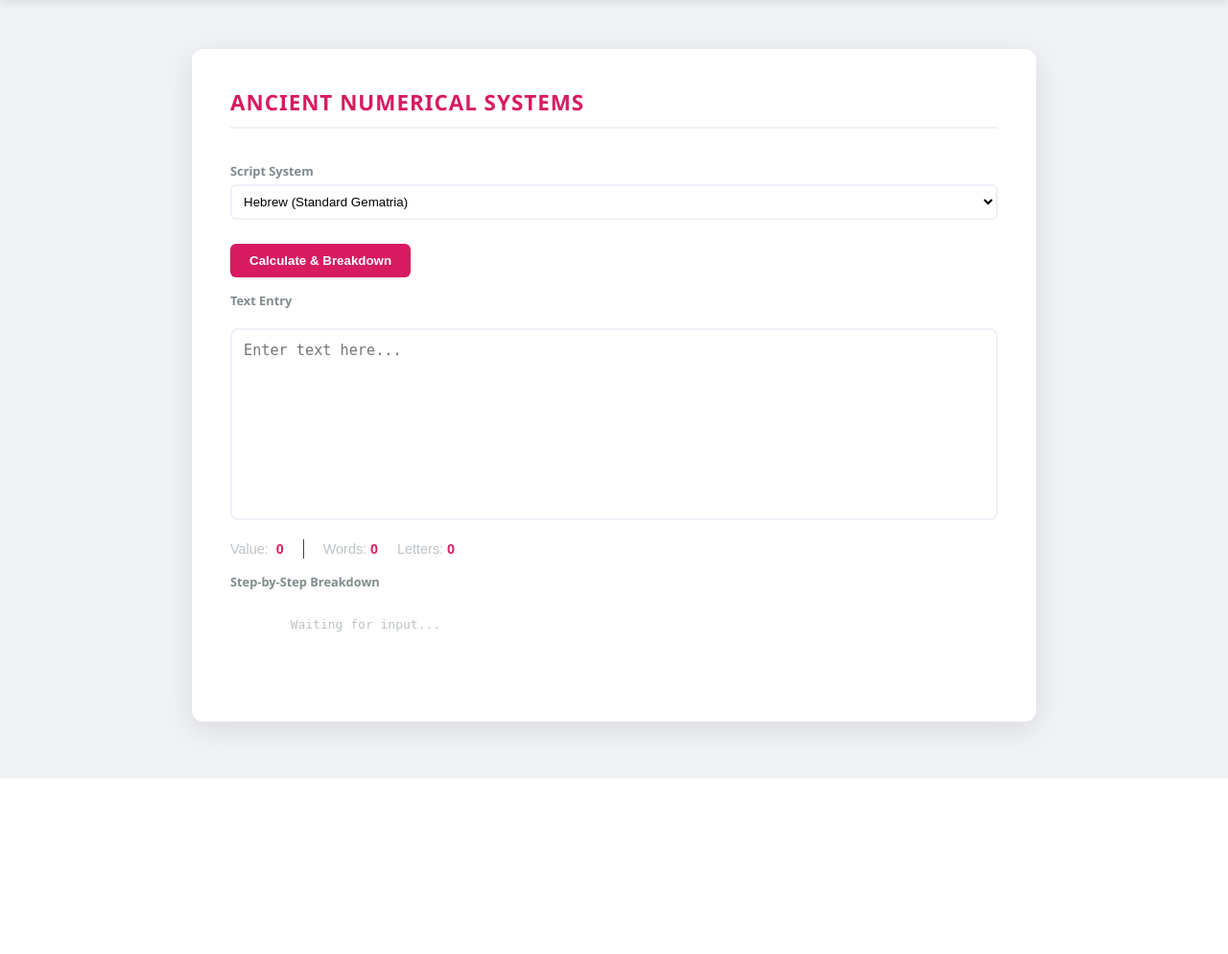
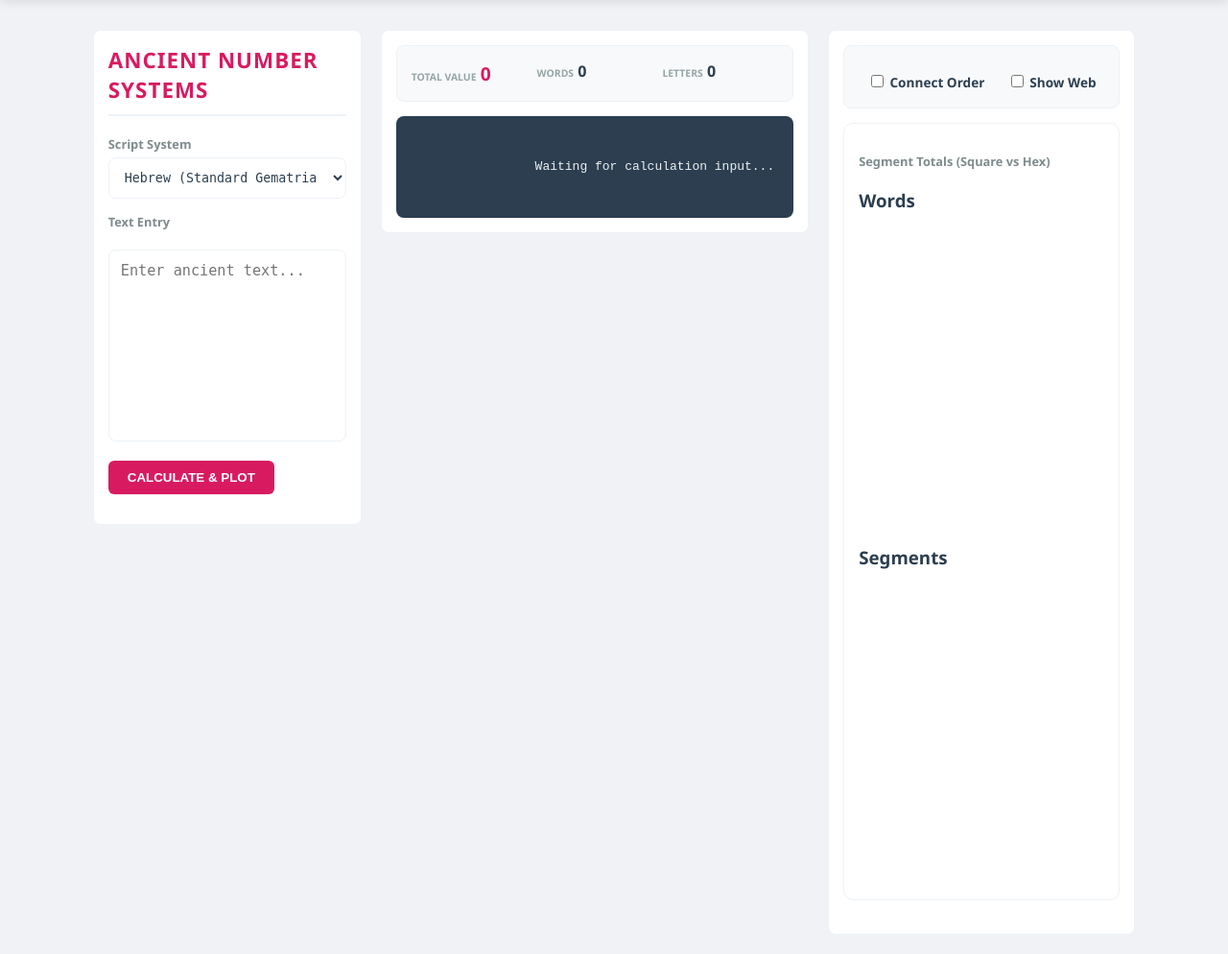
Before and after one commit to JoshuaBurt1/Encoder-Decoder, a Flask app: page /gematria in a window 1280 px wide. Shown: the part 49-1043 px from the top of the page at 96% size. Before the commit the page ends 860 px from the top, so only its background shows below. Run offline with Flask 3, Linux system fonts and the light colour scheme.

Commit message:
added plots (test)

```diff
--- a/static/css/style.css
+++ b/static/css/style.css
@@ -167,8 +167,159 @@
 
 .hidden { display: none; }
 
+#breakdownArea {
+    direction: ltr !important;
+    text-align: left !important;
+    unicode-bidi: isolate;
+}
+
 /* Responsive tweak for smaller screens */
 @media (max-width: 900px) {
     .container { grid-template-columns: 1fr; }
     body { align-items: flex-start; }
 }
+
+/* Gematria Specific Layout */
+/* 1. The Main Container should allow the whole page to grow */
+.gematria-container {
+    display: grid;
+    grid-template-columns: 280px 1fr 320px;
+    gap: 20px;
+    max-width: 100vw;
+    overflow-x: hidden; /* Prevent body-level horizontal scroll */
+}
+
+/* 2. Panels should no longer have internal scrollbars */
+.panel {
+    min-width: 0;
+    background: var(--card-bg) !important; /* Applying light theme as requested */
+    border: 1px solid var(--border);
+    border-radius: 8px;
+    padding: 15px;
+    height: fit-content;
+    overflow: visible;
+}
+
+/* 3. Specific overrides for your "wrappers" */
+.breakdown-wrapper,
+.plot-scroll-area {
+    overflow: visible !important;
+    max-height: none !important;
+    height: auto !important;
+}
+
+.panel-header {
+    border-bottom: 2px solid #d81b60;
+    margin-bottom: 20px;
+    padding-bottom: 10px;
+}
+
+/* Input Elements for Light Mode */
+.custom-select, textarea {
+    width: 100%;
+    background: #ffffff !important;
+    border: 1px solid var(--border) !important;
+    color: var(--text) !important;
+    padding: 12px;
+    border-radius: 8px;
+    font-family: 'Fira Code', monospace;
+    transition: border-color 0.2s;
+}
+
+.custom-select:focus, textarea:focus {
+    border-color: #F0F8FF !important;
+    outline: none;
+    box-shadow: 0 0 0 3px rgba(94, 114, 122, 0.1);
+}
+
+/* Data Stats Grid */
+.stats-grid {
+    display: grid;
+    grid-template-columns: repeat(3, 1fr);
+    gap: 10px;
+    background: #f8f9fa;
+    padding: 15px;
+    border-radius: 8px;
+    margin-bottom: 15px;
+    border: 1px solid var(--border);
+}
+
+.stat-label {
+    font-size: 0.65rem;
+    text-transform: uppercase;
+    color: #95a5a6;
+    font-weight: bold;
+}
+
+.stat-value {
+    font-size: 1.2rem;
+    color: #d81b60;
+}
+
+/* Breakdown Area (Terminal Look for Contrast) */
+.breakdown-wrapper {
+    width: 100%;
+    min-width: 0; /* Critical for grid stability */
+    background: #2c3e50; /* Darker navy for legibility */
+    border-radius: 8px;
+}
+
+.terminal-text {
+    padding: 20px;
+    font-family: 'Fira Code', 'Courier New', monospace;
+    font-size: 13px;
+    line-height: 1.7;
+    white-space: pre-wrap; /* Allows the frequency lines to wrap naturally */
+    word-wrap: break-word;
+    overflow-y: auto;
+    max-height: 80vh;
+    color: #ecf0f1;
+}
+
+/* Plotting Section */
+.plot-card {
+    background: #ffffff;
+    border: 1px solid var(--border);
+    margin-bottom: 20px;
+    padding: 15px;
+    border-radius: 10px;
+    transition: transform 0.2s;
+}
+
+.plot-card:hover {
+    transform: translateY(-2px);
+    box-shadow: 0 6px 15px rgba(0,0,0,0.08);
+}
+
+.canvas-container {
+    width: 100%;
+    height: 250px;
+    margin-top: 10px;
+    background: #fdfdfd; /* Very subtle contrast for the canvas */
+    border-radius: 4px;
+}
+
+/* Custom Checkbox Toggles for Light Mode */
+.plot-controls-bar {
+    display: flex;
+    justify-content: space-around;
+    padding: 12px;
+    background: #f8f9fa;
+    border-radius: 8px;
+    margin-bottom: 15px;
+    border: 1px solid var(--border);
+}
+
+.checkbox-container {
+    font-size: 0.85rem;
+    font-weight: 600;
+    color: var(--text);
+    cursor: pointer;
+}
+
+.terminal-text {
+    font-family: 'Courier New', Courier, monospace;
+    white-space: pre; /* Keeps the padding/alignment intact */
+    overflow-x: auto;  /* Allows horizontal scroll if metadata is wide */
+    font-size: 13px;
+}
--- a/static/js/gematria.js
+++ b/static/js/gematria.js
@@ -1,27 +1,150 @@
-const charts = {
-    hebrew: {
-        'א': 1, 'ב': 2, 'ג': 3, 'ד': 4, 'ה': 5, 'ו': 6, 'ז': 7, 'ח': 8, 'ט': 9,
-        'י': 10, 'כ': 20, 'ך': 20, 'ל': 30, 'מ': 40, 'ם': 40, 'נ': 50, 'ן': 50,
-        'ס': 60, 'ע': 70, 'פ': 80, 'ף': 80, 'צ': 90, 'ץ': 90, 'ק': 100, 'ר': 200,
-        'ש': 300, 'ת': 400
+// --- MODULAR PLOTTING ENGINE ---
+const CoordCache = new Map();
+const CoordinateMappers = {
+    shell: (n) => {
+        // Handle 0 or 1 cases
+        if (n <= 1) return { x: 0, y: 0 };
+
+        // k is the side length of the inner completed square
+        let k = Math.floor(Math.sqrt(n - 1));
+        let offset = n - (k * k);
+
+        // If offset is within the first 'arm' of the shell
+        if (offset <= k + 1) {
+            return { x: k, y: offset - 1 };
+        } else {
+            // Otherwise, it turns the corner
+            return { x: k - (offset - (k + 1)), y: k };
+        }
     },
-    greek: {
-        'α': 1, 'β': 2, 'γ': 3, 'δ': 4, 'ε': 5, 'ζ': 7, 'η': 8, 'θ': 9, 'ι': 10,
-        'κ': 20, 'λ': 30, 'μ': 40, 'ν': 50, 'ξ': 60, 'ο': 70, 'π': 80, 'ρ': 100,
-        'σ': 200, 'ς': 200, 'τ': 300, 'υ': 400, 'φ': 500, 'χ': 600, 'ψ': 700, 'ω': 800
-    },
-    arabic: {
-        'ا': 1, 'ب': 2, 'ج': 3, 'د': 4, 'ه': 5, 'و': 6, 'ز': 7, 'ح': 8, 'ط': 9,
-        'ي': 10, 'ك': 20, 'ل': 30, 'م': 40, 'ن': 50, 'س': 60, 'ع': 70, 'ف': 80, 'ص': 90,
-        'ق': 100, 'ر': 200, 'ش': 300, 'ت': 400, 'ث': 500, 'خ': 600, 'ذ': 700, 'ض': 800, 'ظ': 900, 'غ': 1000
-    },
-    indian: {
-        'क': 1, 'ख': 2, 'ग': 3, 'घ': 4, 'ङ': 5, 'च': 6, 'छ': 7, 'ज': 8, 'झ': 9, 'ञ': 0,
-        'ट': 1, 'ठ': 2, 'ड': 3, 'ढ': 4, 'ण': 5, 'त': 6, 'थ': 7, 'द': 8, 'ध': 9, 'न': 0,
-        'प': 1, 'फ': 2, 'ब': 3, 'भ': 4, 'म': 5, 'य': 1, 'र': 2, 'ल': 3, 'व': 4, 'श': 5, 'ष': 6, 'स': 7, 'ह': 8
+    hexagon: (n) => {
+        const nBI = BigInt(n);
+        const key = `hex_${nBI}`;
+        if (CoordCache.has(key)) return CoordCache.get(key);
+
+        let nNum = Number(nBI);
+        if (nNum <= 1) return { x: 0, y: 0 };
+
+        let layer = Math.ceil((3 + Math.sqrt(9 - 12 * (1 - nNum))) / 6);
+        let prevTotal = 3 * (layer - 2) * (layer - 1) + 1;
+        let offset = nNum - prevTotal - 1;
+
+        let q = 0, r = -(layer - 1);
+        const dirs = [{dq:1,dr:0}, {dq:0,dr:1}, {dq:-1,dr:1}, {dq:-1,dr:0}, {dq:0,dr:-1}, {dq:1,dr:-1}];
+        let sideLen = layer - 1, side = Math.floor(offset / sideLen), steps = offset % sideLen;
+
+        for (let i = 0; i < side; i++) { q += dirs[i].dq * sideLen; r += dirs[i].dr * sideLen; }
+        q += dirs[side].dq * steps; r += dirs[side].dr * steps;
+
+        const res = { x: (Math.sqrt(3) * q + Math.sqrt(3)/2 * r), y: (1.5 * r) };
+        CoordCache.set(key, res);
+        return res;
     }
 };
 
+function renderGridToCanvas(canvasId, dataPoints, markerColor = "#00ff88", mappingType = 'shell') {
+    const canvas = document.getElementById(canvasId);
+    if (!canvas) return;
+    const ctx = canvas.getContext('2d');
+
+    const shouldConnect = document.getElementById('toggleConnect')?.checked;
+    const showAllLines = document.getElementById('toggleShowAllLines')?.checked;
+
+    // 1. Resize and Clear
+    canvas.width = canvas.parentElement.offsetWidth;
+    canvas.height = 300;
+    ctx.fillStyle = "#ffffff";
+    ctx.fillRect(0, 0, canvas.width, canvas.height);
+
+    if (dataPoints.length === 0) return;
+
+    // 2. Map Data to Coordinates
+    const mapper = CoordinateMappers[mappingType];
+    let minX = 0, maxX = 0, minY = 0, maxY = 0;
+
+    const coordsList = dataPoints.map(val => {
+        const c = mapper(val);
+        minX = Math.min(minX, c.x); maxX = Math.max(maxX, c.x);
+        minY = Math.min(minY, c.y); maxY = Math.max(maxY, c.y);
+        return c;
+    });
+
+    // 3. Calculate Scaling and Centering
+    const padding = 40;
+    const rangeX = (maxX - minX) || 1;
+    const rangeY = (maxY - minY) || 1;
+
+    const stepSize = Math.min(
+        (canvas.width - padding * 2) / rangeX,
+        (canvas.height - padding * 2) / rangeY,
+        40 // Max step size to prevent massive dots on small data
+    );
+
+    // centerX/Y now represents the middle of the data bounds
+    const centerX = canvas.width / 2 - ((minX + maxX) / 2) * stepSize;
+    const centerY = canvas.height / 2 - ((minY + maxY) / 2) * stepSize;
+
+    // 4. Draw Subtle Background Grid
+    ctx.strokeStyle = "#f0f0f0";
+    ctx.lineWidth = 1;
+    // Draw reference points for first 50 values or max data point
+    const gridLimit = Math.max(...dataPoints, 50);
+    for (let i = 1; i <= gridLimit; i++) {
+        const gc = mapper(i);
+        ctx.strokeRect(centerX + gc.x * stepSize - 1, centerY + gc.y * stepSize - 1, 2, 2);
+    }
+
+    // 5. Draw Lines (Web)
+    if (showAllLines && dataPoints.length > 1) {
+        ctx.strokeStyle = "rgba(0, 0, 0, 0.05)";
+        ctx.beginPath();
+        for (let i = 0; i < coordsList.length; i++) {
+            for (let j = i + 1; j < coordsList.length; j++) {
+                ctx.moveTo(centerX + coordsList[i].x * stepSize, centerY + coordsList[i].y * stepSize);
+                ctx.lineTo(centerX + coordsList[j].x * stepSize, centerY + coordsList[j].y * stepSize);
+            }
+        }
+        ctx.stroke();
+    }
+
+    // 6. Draw Path (Connect Order)
+    if (shouldConnect && dataPoints.length > 1) {
+        ctx.strokeStyle = markerColor;
+        ctx.lineWidth = 2;
+        ctx.beginPath();
+        coordsList.forEach((c, i) => {
+            if (i === 0) ctx.moveTo(centerX + c.x * stepSize, centerY + c.y * stepSize);
+            else ctx.lineTo(centerX + c.x * stepSize, centerY + c.y * stepSize);
+        });
+        ctx.stroke();
+    }
+
+    // 7. Draw Markers & Labels
+    dataPoints.forEach((val, i) => {
+        const c = coordsList[i];
+        const px = centerX + c.x * stepSize;
+        const py = centerY + c.y * stepSize;
+
+        ctx.fillStyle = markerColor;
+        ctx.beginPath();
+        ctx.arc(px, py, 4, 0, Math.PI * 2);
+        ctx.fill();
+
+        ctx.font = "10px monospace";
+        ctx.fillStyle = "#666";
+        ctx.fillText(val, px + 6, py - 6);
+    });
+}
+
+
+// --- CALCULATION LOGIC ---
+let valuesToPlot = [];
+const charts = {
+    hebrew: { 'א': 1, 'ב': 2, 'ג': 3, 'ד': 4, 'ה': 5, 'ו': 6, 'ז': 7, 'ח': 8, 'ט': 9, 'י': 10, 'כ': 20, 'ך': 20, 'ל': 30, 'מ': 40, 'ם': 40, 'נ': 50, 'ן': 50, 'ס': 60, 'ע': 70, 'פ': 80, 'ף': 80, 'צ': 90, 'ץ': 90, 'ק': 100, 'ר': 200, 'ש': 300, 'ת': 400 },
+    greek: { 'α': 1, 'β': 2, 'γ': 3, 'δ': 4, 'ε': 5, 'ζ': 7, 'η': 8, 'θ': 9, 'ι': 10, 'κ': 20, 'λ': 30, 'μ': 40, 'ν': 50, 'ξ': 60, 'ο': 70, 'π': 80, 'ρ': 100, 'σ': 200, 'ς': 200, 'τ': 300, 'υ': 400, 'φ': 500, 'χ': 600, 'ψ': 700, 'ω': 800 },
+    arabic: { 'ا': 1, 'ب': 2, 'ج': 3, 'د': 4, 'ه': 5, 'و': 6, 'ز': 7, 'ح': 8, 'ط': 9, 'ي': 10, 'ك': 20, 'ل': 30, 'م': 40, 'ن': 50, 'س': 60, 'ع': 70, 'ف': 80, 'ص': 90, 'ق': 100, 'ر': 200, 'ش': 300, 'ت': 400, 'ث': 500, 'خ': 600, 'ذ': 700, 'ض': 800, 'ظ': 900, 'غ': 1000 },
+    indian: { 'क': 1, 'ख': 2, 'ग': 3, 'घ': 4, 'ङ': 5, 'च': 6, 'छ': 7, 'ज': 8, 'झ': 9, 'ञ': 0, 'ट': 1, 'ठ': 2, 'ड': 3, 'ढ': 4, 'ण': 5, 'त': 6, 'थ': 7, 'द': 8, 'ध': 9, 'न': 0, 'प': 1, 'फ': 2, 'ब': 3, 'भ': 4, 'म': 5, 'य': 1, 'र': 2, 'ल': 3, 'व': 4, 'श': 5, 'ष': 6, 'स': 7, 'ह': 8 }
+};
 function performCalculation() {
     const rawText = document.getElementById('gematriaEntry').value;
     const system = document.getElementById('scriptSelect').value;
@@ -39,13 +162,17 @@
 
     const chart = charts[system];
     const punctuationMarkers = [',', ';', '.', ':'];
-    const segments = rawText.split(/([,;.:])/);
+    const segments = rawText.split(/([,;.:])/).filter(s => s && s.trim().length > 0);
 
     let globalTotal = system === 'indian' ? "" : 0;
     let stepByStepArr = [];
     let wordSummationArr = [];
     let punctuationLinesRaw = [];
     let activeLetterCount = 0;
+
+    // Formatting Helpers
+    const pad = (str, len) => str.toString().padEnd(len, ' ');
+    const alignNum = (num, len) => num.toString().padStart(len, ' ');
 
     segments.forEach(segment => {
         if (punctuationMarkers.includes(segment)) return;
@@ -73,9 +200,26 @@
             if (validCharInWord) {
                 const connector = system === 'indian' ? ' → ' : ' + ';
                 stepByStepArr.push(`${word}: ${wordSteps.join(connector)} = ${wordTotal}`);
-                wordSummationArr.push(`${word} = ${wordTotal}`);
+
+                const nNum = Number(wordTotal);
+                const sPos = CoordinateMappers.shell(nNum);
+
+                // Format Square Meta: [R: 1, C: 1]
+                const squareMeta = `[R:${alignNum(Math.floor(sPos.y) + 1, 2)}, C:${alignNum(Math.floor(sPos.x) + 1, 2)}]`;
+
+                let hexLayer = 1, hexSum = 0, hexOffset = nNum;
+                if (nNum > 1) {
+                    hexLayer = Math.ceil((3 + Math.sqrt(9 - 12 * (1 - nNum))) / 6);
+                    let s = BigInt(hexLayer - 1);
+                    hexSum = Number(3n * s * s - 3n * s + 1n);
+                    hexOffset = nNum - hexSum;
+                }
+                const hexMeta = `{L:${alignNum(hexLayer, 2)}, S:${alignNum(hexSum, 4)}+${alignNum(hexOffset, 3)}}`;
+
+                // Aligned Word Summation: Value aligns by place value, then Word, then Metadata
+                wordSummationArr.push(`${alignNum(wordTotal, 6)} = ${pad(word, 15)} ${pad(squareMeta, 16)} ${hexMeta}`);
+
                 segmentWordTotals.push(wordTotal);
-
                 if (system === 'indian') {
                     segmentSum += wordTotal.toString();
                     globalTotal += wordTotal.toString();
@@ -92,35 +236,105 @@
         }
     });
 
-    // 1. Format Standard Punctuation Summation
-    const formattedPunctuation = punctuationLinesRaw.map(item => {
-        return `${item.eq.trim().padEnd(40)} = ${item.sum.toString().padStart(8)}`;
-    });
+    // Wrapped Frequency Formatting Helper
+    const formatFreqWrapped = (dataArr) => {
+        let lines = [];
+        let currentLine = "";
+        dataArr.forEach((item, idx) => {
+            const entry = `\u200E${item.char}*${item.freq}=${item.product}`;
+            if ((currentLine + entry).length > 65) {
+                lines.push(currentLine.trim());
+                currentLine = entry + "; ";
+            } else {
+                currentLine += entry + "; ";
+            }
+        });
+        if (currentLine) lines.push(currentLine.trim().replace(/;$/, ''));
+        return lines.join('\n');
+    };
 
-    // 2. Format Cumulative Punctuation Summation (Linear Alignment)
+    const charFrequencyMap = {};
+    const occurrenceOrder = [];
+    for (let char of rawText.normalize("NFD").replace(/[\u0300-\u036f]/g, "").toLowerCase()) {
+        if (chart[char] !== undefined) {
+            if (!charFrequencyMap[char]) {
+                charFrequencyMap[char] = 0;
+                occurrenceOrder.push(char);
+            }
+            charFrequencyMap[char]++;
+        }
+    }
+
+    const charData = occurrenceOrder.map(c => ({
+        char: c,
+        freq: charFrequencyMap[c],
+        product: system === 'indian' ? chart[c].toString().repeat(charFrequencyMap[c]) : chart[c] * charFrequencyMap[c]
+    }));
+
+    // Output Assembly
+    let output = `CHARACTER BREAKDOWN:\n${stepByStepArr.join('\n')}\n\n`;
+    output += `FREQUENCY (ORDER OF OCCURRENCE):\n${formatFreqWrapped(charData)}\n\n`;
+    output += `FREQUENCY (HIGHEST FREQUENCY):\n${formatFreqWrapped([...charData].sort((a,b) => b.freq - a.freq))}\n\n`;
+    output += `FREQUENCY (ALPHABETIC):\n${formatFreqWrapped([...charData].sort((a,b) => a.char.localeCompare(b.char)))}\n\n`;
+    output += `WORD SUMMATION:\n${wordSummationArr.join('\n')}\n\n`;
+
+    const formattedPunctuation = punctuationLinesRaw.map(item => `${item.eq.trim().padEnd(45)} = ${alignNum(item.sum, 8)}`);
+    output += `PUNCTUATION SUMMATION:\n${formattedPunctuation.join('\n')}\n\n`;
+
     let runningCumulative = 0;
     const formattedCumulative = punctuationLinesRaw.map(item => {
-        let cumPart = "";
-        if (system !== 'indian') {
-            runningCumulative += item.sum;
-            cumPart = ` | ${runningCumulative.toString().padStart(8)}`;
-        }
-        return `${item.eq.trim().padEnd(40)} = ${item.sum.toString().padStart(8)}${cumPart}`;
+        runningCumulative += Number(item.sum);
+        return `${item.eq.trim().padEnd(45)} = ${alignNum(item.sum, 8)} | ${alignNum(runningCumulative, 8)}`;
     });
-
-    letterCountEl.innerText = activeLetterCount;
-    wordCountEl.innerText = rawText.trim().split(/\s+/).length;
-
-    let output = `CHARACTER BREAKDOWN:\n${stepByStepArr.join('\n')}\n\n`;
-    output += `WORD SUMMATION:\n${wordSummationArr.join('\n')}\n\n`;
-    output += `PUNCTUATION SUMMATION:\n${formattedPunctuation.join('\n')}\n\n`;
     output += `CUMULATIVE PUNCTUATION SUMMATION:\n${formattedCumulative.join('\n')}`;
 
+    // Update UI
     breakdownEl.innerText = output;
     resultEl.innerText = globalTotal || "0";
     statusEl.innerText = "Calculation complete.";
     statusEl.style.color = "#FFD700";
+    letterCountEl.innerText = activeLetterCount;
+    wordCountEl.innerText = rawText.trim().split(/\s+/).length;
+
+    // Trigger Plots
+    const getVals = (arr) => arr.map(i => parseInt(i.split('=')[0])).filter(v => !isNaN(v));
+    // --- TRIGGER THE MODULAR PLOTS ---
+
+    // 1. Word Totals (Existing logic)
+    const wordValues = wordSummationArr.map(s => parseInt(s.split('=')[0].trim()));
+
+    // 2. Character Frequency Grids: Plot individual characters as they occur
+    // We iterate through the raw text to get the value of every valid character in order
+    const individualCharValues = [];
+    for (let char of rawText.normalize("NFD").replace(/[\u0300-\u036f]/g, "").toLowerCase()) {
+        if (chart[char] !== undefined) {
+            individualCharValues.push(chart[char]);
+        }
+    }
+
+    // 3. Punctuation/Segment Totals (Existing logic)
+    const punctValues = punctuationLinesRaw.map(i => parseInt(i.sum));
+
+    // Character Occurrences (Blue) - Now plotting individualCharValues
+    renderGridToCanvas('freqPlotCanvas', individualCharValues, "#3498db", 'shell');
+    renderGridToCanvas('freqHexCanvas', individualCharValues, "#3498db", 'hexagon');
+    // Word Totals (Green)
+    renderGridToCanvas('wordPlotCanvas', wordValues, "#00ff88", 'shell');
+    renderGridToCanvas('wordHexCanvas', wordValues, "#00ff88", 'hexagon');
+
+    // Punctuation Segments (Red)
+    renderGridToCanvas('punctPlotCanvas', punctValues, "#e74c3c", 'shell');
+    renderGridToCanvas('punctHexCanvas', punctValues, "#e74c3c", 'hexagon');
 }
+
+
 document.addEventListener('DOMContentLoaded', () => {
     document.getElementById('calculateBtn').addEventListener('click', performCalculation);
+
+    // This ensures that clicking the checkboxes immediately updates the lines
+    const toggleConnect = document.getElementById('toggleConnect');
+    const toggleShowAll = document.getElementById('toggleShowAllLines');
+
+    if (toggleConnect) toggleConnect.addEventListener('change', performCalculation);
+    if (toggleShowAll) toggleShowAll.addEventListener('change', performCalculation);
 });
--- a/templates/gematriaPage.html
+++ b/templates/gematriaPage.html
@@ -1,15 +1,16 @@
 {% extends "index.html" %}
 
 {% block content %}
-<div class="section">
-    <div class="header" style="color: #d81b60;">
-        <h2>Ancient Numerical Systems</h2>
-    </div>
+<div class="gematria-container">
 
-    <div class="controls">
-        <div style="flex: 1; min-width: 200px;">
+    <div class="panel input-panel">
+        <div class="header" style="color: #d81b60;">
+            <h2>Ancient Number Systems</h2>
+        </div>
+
+        <div class="control-group">
             <label>Script System</label>
-            <select id="scriptSelect" style="width: 100%;">
+            <select id="scriptSelect" class="custom-select">
                 <option value="hebrew">Hebrew (Standard Gematria)</option>
                 <option value="greek">Ancient Greek (Isopsephy)</option>
                 <option value="arabic">Arabic (Abjad System)</option>
@@ -17,31 +18,66 @@
             </select>
         </div>
 
-        <div style="width: 100%; margin-top: 10px;">
-            <button class="btn-encode" id="calculateBtn" style="background: #d81b60;">Calculate & Breakdown</button>
+        <div class="control-group">
+            <label>Text Entry</label>
+            <textarea id="gematriaEntry" placeholder="Enter ancient text..."></textarea>
+        </div>
+
+        <button id="calculateBtn" class="btn-primary" style="background: #d81b60;">CALCULATE & PLOT</button>
+        <p id="gematriaStatus" class="status-text"></p>
+    </div>
+
+    <div class="panel data-panel">
+        <div id="statsBar" class="stats-grid">
+            <div class="stat-item">
+                <span class="stat-label">Total Value</span>
+                <b id="gematriaResult" class="stat-value">0</b>
+            </div>
+            <div class="stat-item">
+                <span class="stat-label">Words</span>
+                <b id="wordCount">0</b>
+            </div>
+            <div class="stat-item">
+                <span class="stat-label">Letters</span>
+                <b id="letterCount">0</b>
+            </div>
+        </div>
+
+        <div class="breakdown-wrapper">
+            <div id="breakdownArea" class="terminal-text">
+                Waiting for calculation input...
+            </div>
         </div>
     </div>
 
-    <label>Text Entry</label>
-    <textarea id="gematriaEntry" placeholder="Enter text here..."></textarea>
+    <!---->
+    <div class="panel plot-panel">
+        <div class="plot-controls-bar">
+            <label class="checkbox-container">
+                <input type="checkbox" id="toggleConnect">
+                <span class="checkmark"></span> Connect Order
+            </label>
+            <label class="checkbox-container">
+                <input type="checkbox" id="toggleShowAllLines">
+                <span class="checkmark"></span> Show Web
+            </label>
+        </div>
 
-    <div id="statsBar" style="display: flex; align-items: center; gap: 20px; margin-bottom: 10px; color: #bdc3c7; font-size: 0.9rem; font-family: sans-serif;">
-    <span style="display: flex; align-items: center; gap: 8px;">
-        Value: <b id="gematriaResult" style="color: #d81b60; line-height: 1;">0</b>
-    </span>
-
-    <span style="border-left: 1px solid #444; height: 20px;"></span>
-
-    <span>Words: <b id="wordCount" style="color: #d81b60;">0</b></span>
-    <span>Letters: <b id="letterCount" style="color: #d81b60;">0</b></span>
-</div>
-
-    <label>Step-by-Step Breakdown</label>
-    <div id="breakdownArea" class="output-area" dir="auto" style="min-height: 50px; font-family: monospace; color: #bdc3c7; text-align: start;">
-        Waiting for input...
+        <div class="plot-card segment-plot">
+                <label class="plot-label">Segment Totals (Square vs Hex)</label>
+                <div class="visuals-container">
+                    <!--
+                    <h3>Characters</h3>
+                    <canvas id="freqPlotCanvas"></canvas> <canvas id="freqHexCanvas"></canvas>-->
+                    <h3>Words</h3>
+                    <canvas id="wordPlotCanvas"></canvas> <canvas id="wordHexCanvas"></canvas>
+                    <h3>Segments</h3>
+                    <canvas id="punctPlotCanvas"></canvas> <canvas id="punctHexCanvas"></canvas>
+                </div>
+            </div>
+        </div>
     </div>
 
-    <div id="gematriaStatus" class="statusEl"></div>
 </div>
 
 <script type="module" src="{{ url_for('static', filename='js/gematria.js') }}"></script>
```
